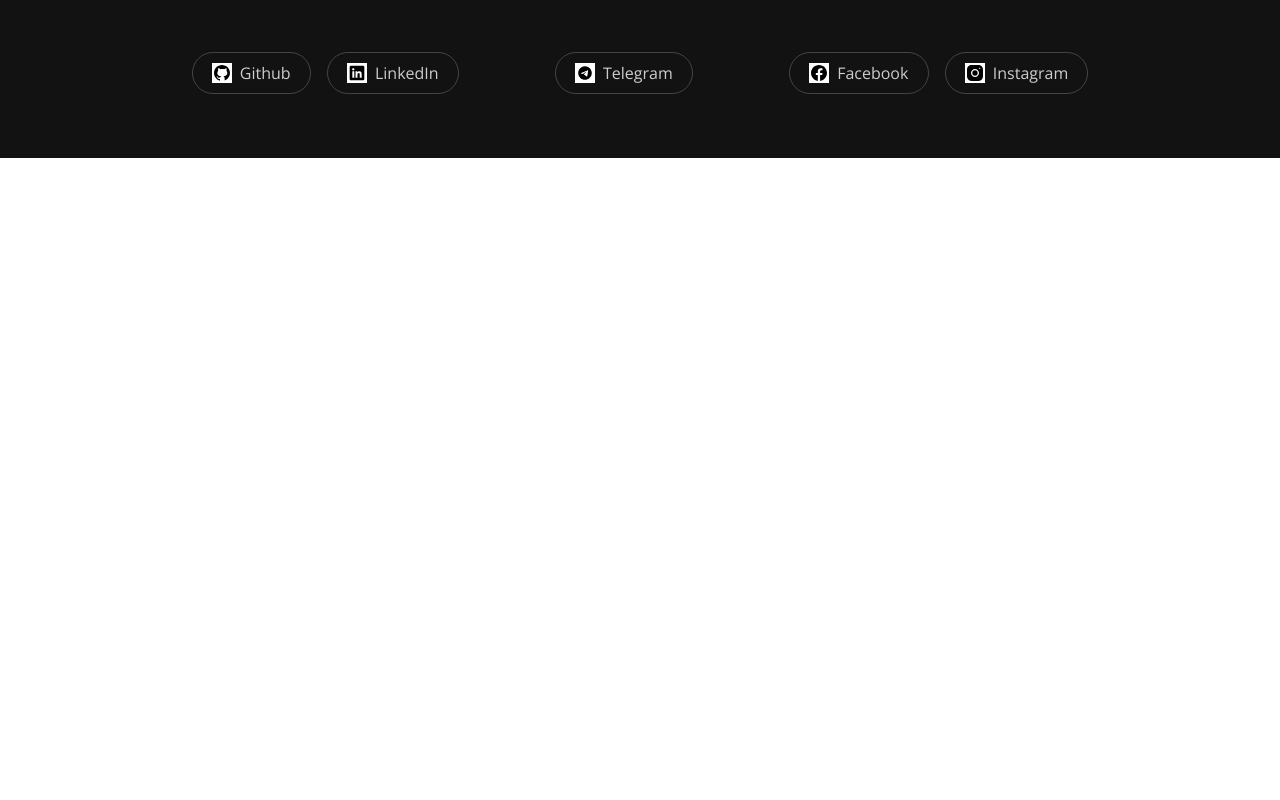
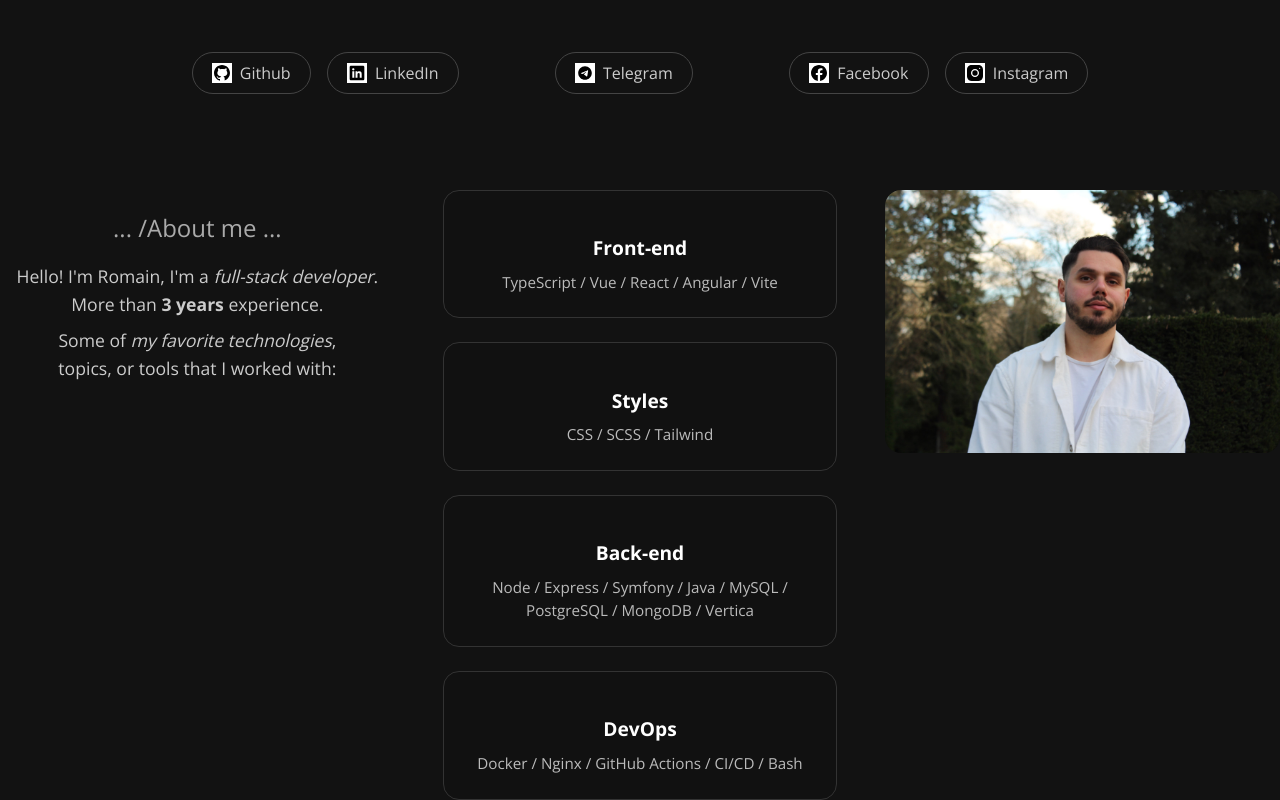
Before and after one commit to romainb82/portfolio, a Vue app: page / in a window 1280 px wide. Shown: the part 938-1738 px from the top of the page. Before the commit the page ends 1096 px from the top, so only its background shows below. Built offline with nearby package versions, Linux system fonts and the light colour scheme.

Commit message:
Ajout partie about

```diff
--- a/package.json
+++ b/package.json
@@ -9,7 +9,8 @@
     "preview": "vite preview"
   },
   "dependencies": {
-    "vue": "^3.5.13"
+    "vue": "^3.5.13",
+    "vue-router": "^4.5.1"
   },
   "devDependencies": {
     "@types/node": "^22.15.3",
--- a/src/App.vue
+++ b/src/App.vue
@@ -1,6 +1,7 @@
 <script setup lang="ts">
 import Header from '@/components/Header.vue'
 import Body from '@/components/Body.vue'
+import About from '@/components/About.vue'
 // import Footer from './components/Footer.vue'
 </script>
 
@@ -8,5 +9,6 @@ import Body from '@/components/Body.vue'
   <Header />
 
   <Body />
+  <About />
   <!-- <Footer /> -->
 </template>
--- /dev/null
+++ b/src/assets/about.css
@@ -0,0 +1,72 @@
+.abuot {
+    text-align: left;
+    padding: 6rem 2rem 4rem;
+    color: white;
+}
+
+.about-grid {
+    display: grid;
+    grid-template-columns: repeat(auto-fit, minmax(320px, 1fr));
+    gap: 3rem;
+    align-items: start;
+    margin-top: 2rem;
+}
+
+.about-text {
+    grid-column: span 1;
+}
+
+.about-text h2 {
+    font-size: 1.5rem;
+    font-weight: 500;
+    color: #aaa;
+    margin-bottom: 1rem;
+}
+
+.about-text p {
+    font-size: 1.1rem;
+    line-height: 1.6;
+    color: #ccc;
+    margin: 0.5rem 0;
+}
+
+.about-tags {
+    display: flex;
+    flex-direction: column;
+    gap: 1.5rem;
+    grid-column: span 1;
+}
+
+.tag-block {
+    background-color: #111;
+    padding: 1.5rem;
+    border-radius: 1rem;
+    border: 1px solid #333;
+}
+
+.tag-block h3 {
+    font-size: 1.2rem;
+    font-weight: 600;
+    color: white;
+    margin-bottom: 0.5rem;
+}
+
+.tag-block p {
+    font-size: 0.95rem;
+    color: #bbb;
+    line-height: 1.5;
+    margin: 0;
+}
+
+.about-photo {
+    display: flex;
+    justify-content: center;
+    align-items: center;
+    grid-column: span 1;
+}
+
+.about-photo img {
+    max-width: 100%;
+    height: auto;
+    border-radius: 1rem;
+}
--- a/src/assets/body.css
+++ b/src/assets/body.css
@@ -18,7 +18,7 @@
   font-size: 12.5rem;
   font-weight: 700;
   margin: 0;
-  margin-right: 4.5rem;
+  margin-right: 10rem;
   line-height: 11.5rem;
 }
 
@@ -38,10 +38,11 @@
 .description {
   font-size: 1.2rem;
   color: #ccc;
-  max-width: 450px;
-  font-style: italic;
+  max-width: 480px;
+  font-size: 1.4rem;
   line-height: 1.6;
   margin: 0;
+  margin-right: 11.5rem;
 }
 
 .hero-text em {
--- a/src/assets/style.css
+++ b/src/assets/style.css
@@ -19,6 +19,7 @@ body {
   min-height: 100vh;
   margin: 0;
   overflow-x: hidden;
+  scroll-behavior: smooth;
 }
 
 #app {
--- /dev/null
+++ b/src/components/About.vue
@@ -0,0 +1,49 @@
+<script setup>
+import "@/assets/about.css"
+
+import { useI18n } from '@/i18n'
+
+const { t } = useI18n()
+</script>
+
+<template>
+    <section class="about" id="about">
+        <div class="about-grid">
+            <div class="about-text">
+                <h2>... /About me ...</h2>
+                <p>Hello! I'm Romain, I'm a <em>full-stack developer</em>.<br />
+                    More than <strong>3 years</strong> experience.
+                </p>
+                <p>Some of <em>my favorite technologies</em>,<br />
+                    topics, or tools that I worked with:
+                </p>
+            </div>
+
+            <div class="about-tags">
+                <div class="tag-block">
+                    <h3>Front-end</h3>
+                    <p>TypeScript / Vue / React / Angular / Vite</p>
+                </div>
+
+                <div class="tag-block">
+                    <h3>Styles</h3>
+                    <p>CSS / SCSS / Tailwind </p>
+                </div>
+
+                <div class="tag-block">
+                    <h3>Back-end</h3>
+                    <p>Node / Express / Symfony / Java / MySQL / PostgreSQL / MongoDB / Vertica</p>
+                </div>
+
+                <div class="tag-block">
+                    <h3>DevOps</h3>
+                    <p>Docker / Nginx / GitHub Actions / CI/CD / Bash</p>
+                </div>
+            </div>
+
+            <div class="about-photo">
+                <img src="@/assets/pp.jpg" alt="Photo of Romain"/>
+            </div>
+        </div>
+    </section>
+</template>
--- a/src/components/Body.vue
+++ b/src/components/Body.vue
@@ -45,5 +45,6 @@ const { t } = useI18n()
                 Instagram
             </a>
         </div>
+        <!-- Mettre carousel ici -->
     </section>
 </template>
--- a/src/i18n.js
+++ b/src/i18n.js
@@ -8,14 +8,14 @@ const state = reactive({
       projects: 'Projets',
       contact: 'Contacts',
       heroTitle: 'Full-stack',
-      heroDescription: 'Mon objectif est d’écrire du code <em>maintenable</em>, <em>propre</em> et <em>compréhensible</em>.',
+      heroDescription: 'Mon objectif est d’écrire du code <em>maintenable</em>, <em>propre</em> et <em>compréhensible</em> pour que le développement soit agréable.',
     },
     EN: {
       about: 'About',
       projects: 'Projects',
       contact: 'Contact',
       heroTitle: 'Full-stack',
-      heroDescription: 'My goal is to write <em>maintainable</em>, <em>clean</em>, and <em>understandable</em> code.',
+      heroDescription: 'My goal is to write <em>maintainable</em>, <em>clean</em>, and <em>understandable</em> code to process development waas enjoyable.',
     },
   },
 })
```
Also changed, not shown: src/assets/PP.JPG (added), 1 other file (tests, documents, lock files or other folders).
